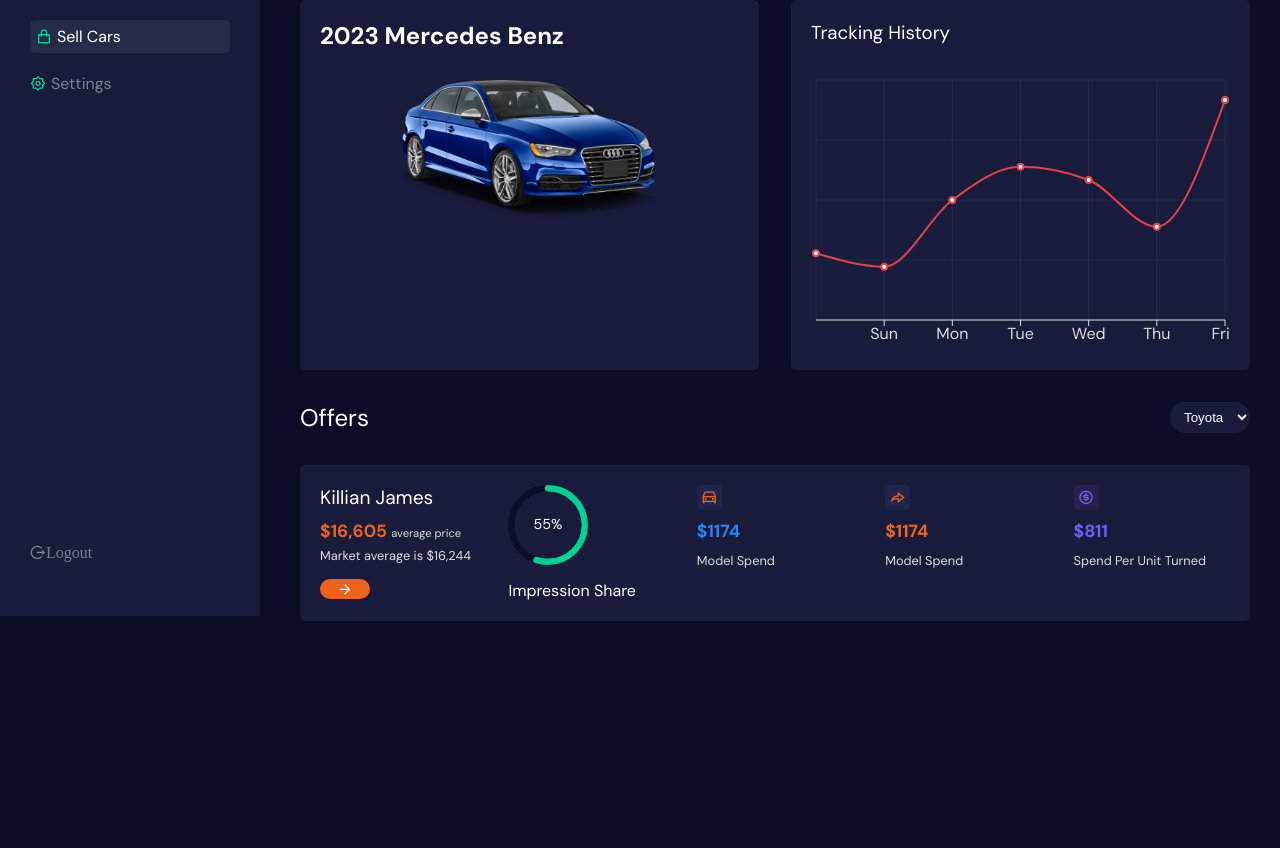
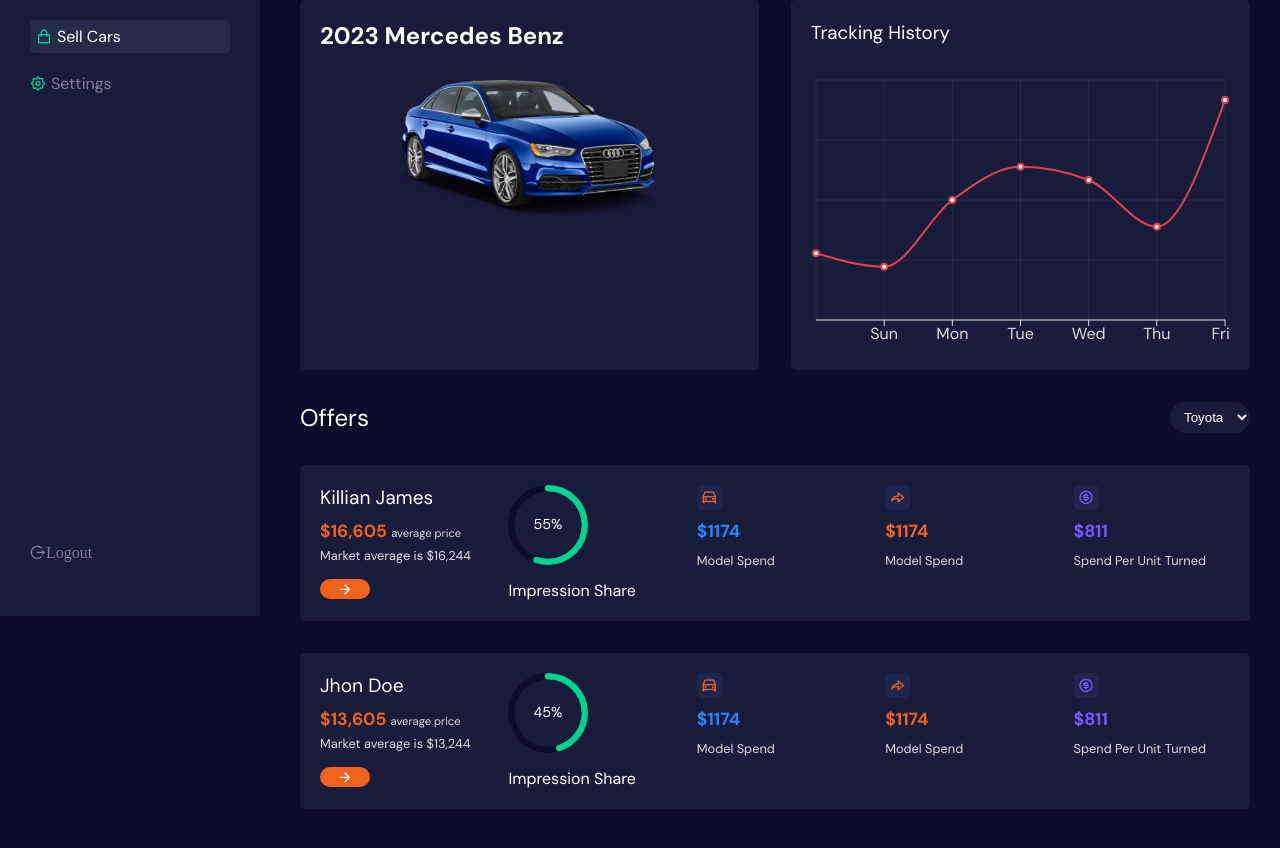
Before and after one commit to mariaemf/RetingyourCarReactJs, a React (Create React App) app: page /sell-car in a window 1280 px wide. Shown: the part 184-1032 px from the top of the page. Before the commit the page ends 887 px from the top, so only its background shows below. Built offline with nearby package versions, Linux system fonts and the light colour scheme.

Commit message:
sellcar session completion (jsx and css)

```diff
--- a/src/pages/SellCar.jsx
+++ b/src/pages/SellCar.jsx
@@ -6,6 +6,7 @@
 
 const SellCar = () => {
   const percentage = 55;
+  const percentage02 = 45;
 
   return (
     <div className="sell__car">
@@ -91,6 +92,61 @@
                 <p className="spend__title">Spend Per Unit Turned</p>
               </div>
             </div>
+
+            <div className="offer__item">
+              <div className="box__01">
+                <h3 className="client__name">Jhon Doe </h3>
+
+                <h6 className="avg__price">
+                  $13,605 <span>average price</span>
+                </h6>
+
+                <h6 className="market__price">Market average is $13,244</h6>
+                <span className="arrow__key">
+                  <i class="ri-arrow-right-line"></i>
+                </span>
+              </div>
+
+              <div className="circle__wrapper">
+                <div className="box__02">
+                  <CircularProgressbar
+                    value={percentage02}
+                    text={`${percentage02}%`}
+                    styles={buildStyles({
+                      pathColor: "#01d293",
+                      textColor: "#fff",
+                      trailColor: "#0b0c28",
+                      textSize: "18px",
+                    })}
+                  />
+                </div>
+                <h4>Impression Share</h4>
+              </div>
+
+              <div className="box__03">
+                <span className="model__spend-icon">
+                  <i class="ri-car-line"></i>
+                </span>
+                <h6 className="spend__amount">$1174</h6>
+                <p className="spend__title">Model Spend</p>
+              </div>
+
+              <div className="box__04">
+                <span className="model__spend-icon">
+                  <i class="ri-share-forward-line"></i>
+                </span>
+                <h6 className="spend__amount">$1174</h6>
+                <p className="spend__title">Model Spend</p>
+              </div>
+
+              <div className="box__05">
+                <span className="model__spend-icon">
+                  <i class="ri-money-dollar-circle-line"></i>
+                </span>
+                <h6 className="spend__amount">$811</h6>
+                <p className="spend__title">Spend Per Unit Turned</p>
+              </div>
+            </div>
           </div>
         </div>
       </div>
```
